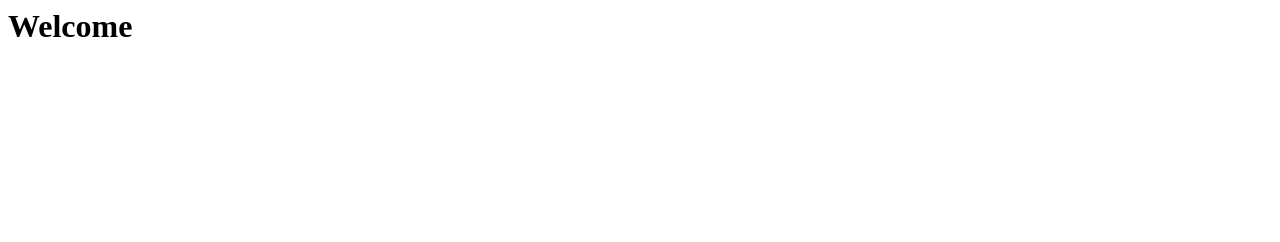
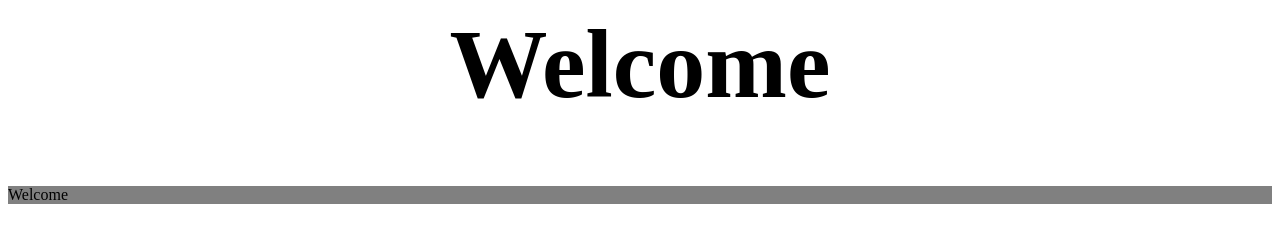
Before and after one commit to Daniel93411/first, a website: page index.html in a window 1280 px wide. Drawn offline with Linux system fonts and the light colour scheme.

Commit message:
Added header

```diff
--- a/index.html
+++ b/index.html
@@ -1 +1,4 @@
+<link rel="stylesheet" href="main.css">
 <h1>Welcome</h1>
+
+<header>Welcome</header>
--- a/main.css
+++ b/main.css
@@ -2,3 +2,8 @@ h1 {
   text-align: center;
   font-size: 98px;
 }
+
+header {
+  background-color: rgb(128, 128, 128);
+  width: auto;
+}
```
Also changed, not shown: 1 other file.
